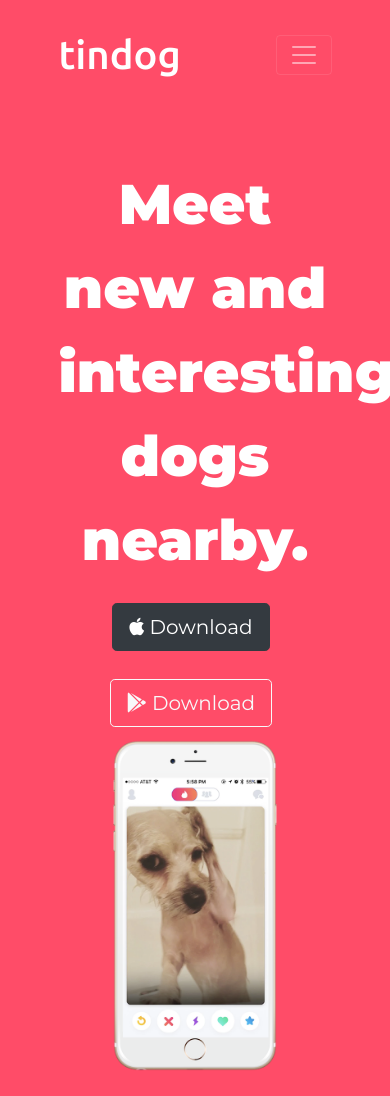
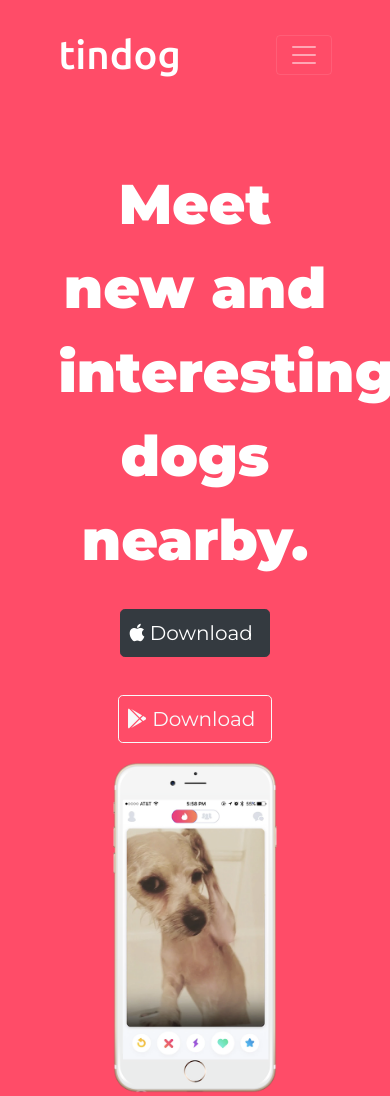
Before and after one commit to presylord/tindog, a plain HTML site: page index.html in a window 390 px wide. Shown: the top 1096 px of the page. Drawn offline with nearby package versions, Linux system fonts and the light colour scheme.

Commit message:
Update styles.css

```diff
--- a/styles.css
+++ b/styles.css
@@ -184,4 +184,8 @@ h2 {
   .navbar-toggler-icon:focus {
     outline: none;
   }
+    .download {
+    padding-left: 3%;
+    margin: 7% auto;
+  }
 }
```
